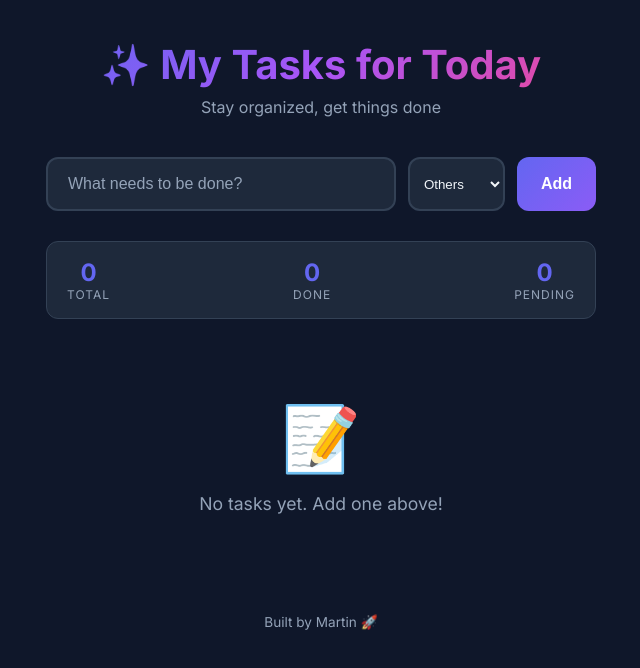
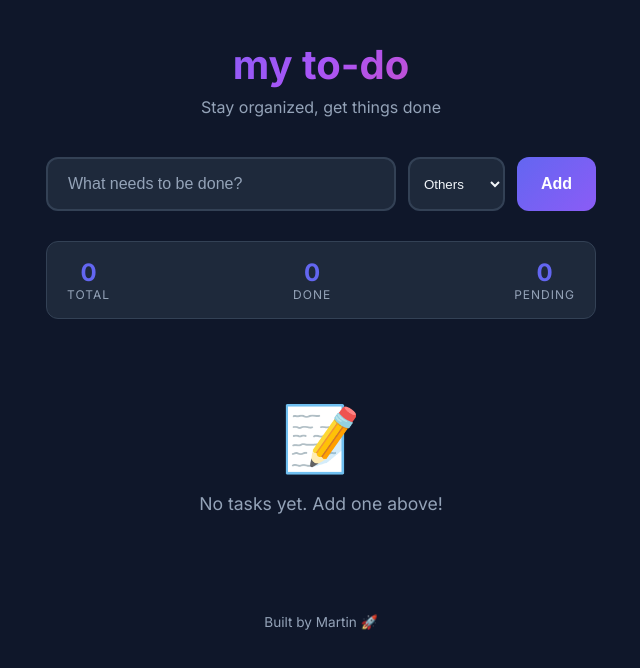
Before and after one commit to martinviscardini-pixel/my-todo-app, a plain HTML site: page index.html in a window 1280 px wide. Shown: the whole page, without its empty margins (319-959 px from the left). Drawn offline with Linux system fonts and the light colour scheme.

Commit message:
Update app name to my to-do

```diff
--- a/index.html
+++ b/index.html
@@ -523,7 +523,7 @@
     <div class="container">
         <!-- Header -->
         <header>
-            <h1>✨ My Tasks for Today</h1>
+            <h1>my to-do</h1>
             <p class="subtitle">Stay organized, get things done</p>
         </header>
 
```
